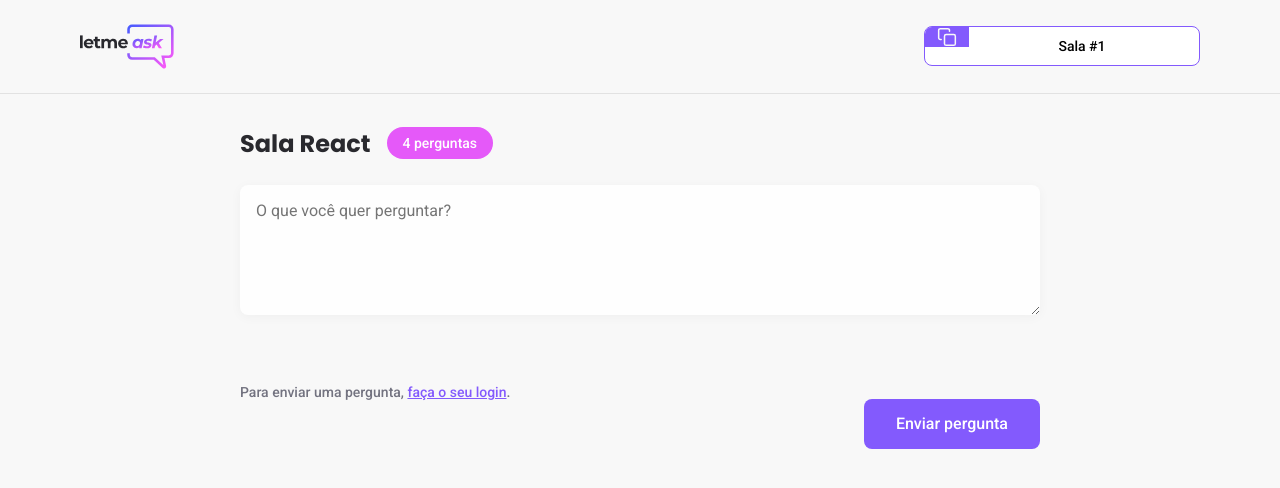
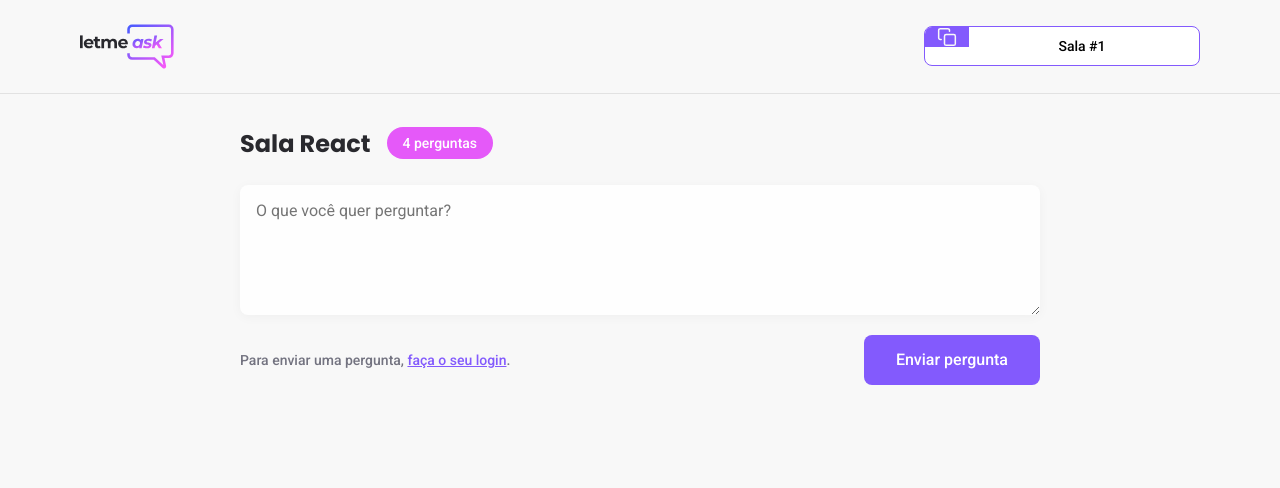
Before and after one commit to GH-Marc/NLW-Letmeask, a React (Create React App) app: page /rooms/1 in a window 1280 px wide. Shown: the top 488 px of the page. Built offline with nearby package versions, Linux system fonts and the light colour scheme; no server answers.

Commit message:
:bug: chore: Removes margin-top

```diff
--- a/src/styles/button.scss
+++ b/src/styles/button.scss
@@ -1,5 +1,4 @@
 .button {
-  margin-top: 64px;
   height: 50px;
   border-radius: 8px;
   font-weight: 500;
```
